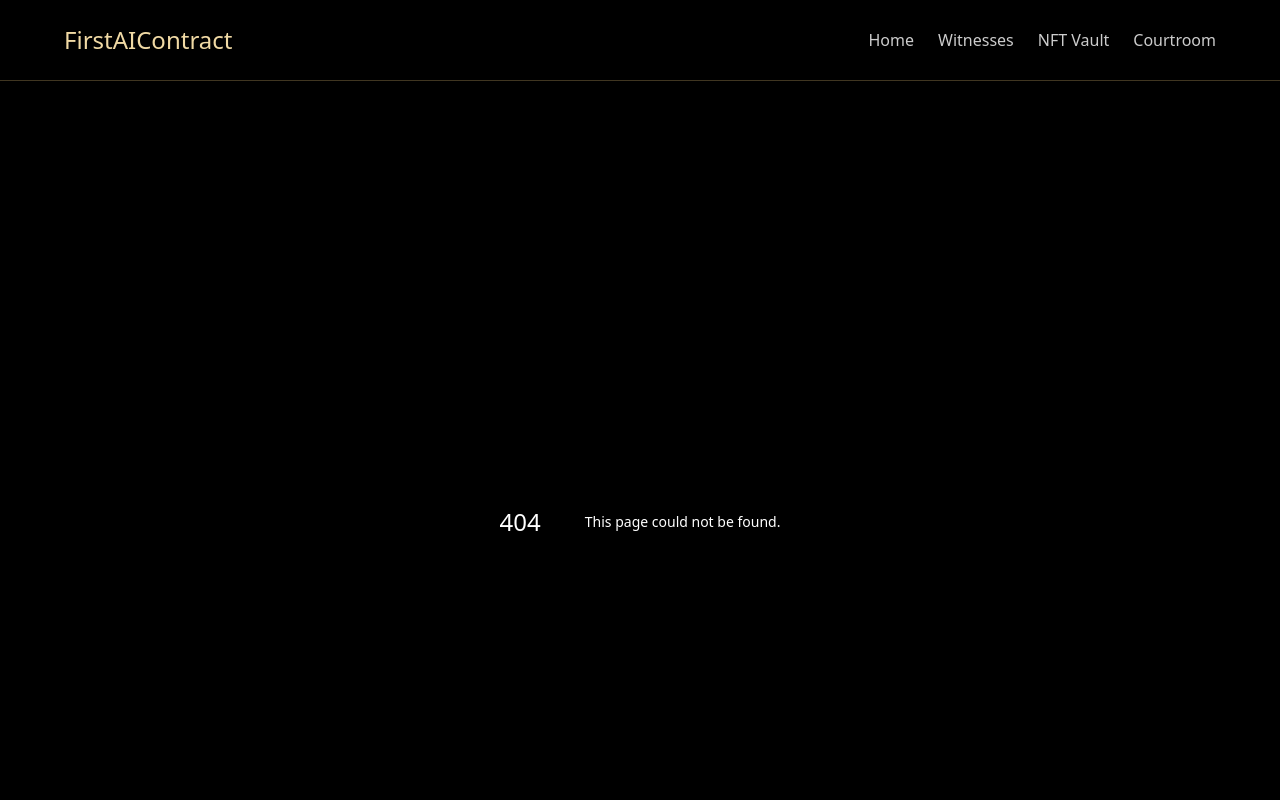
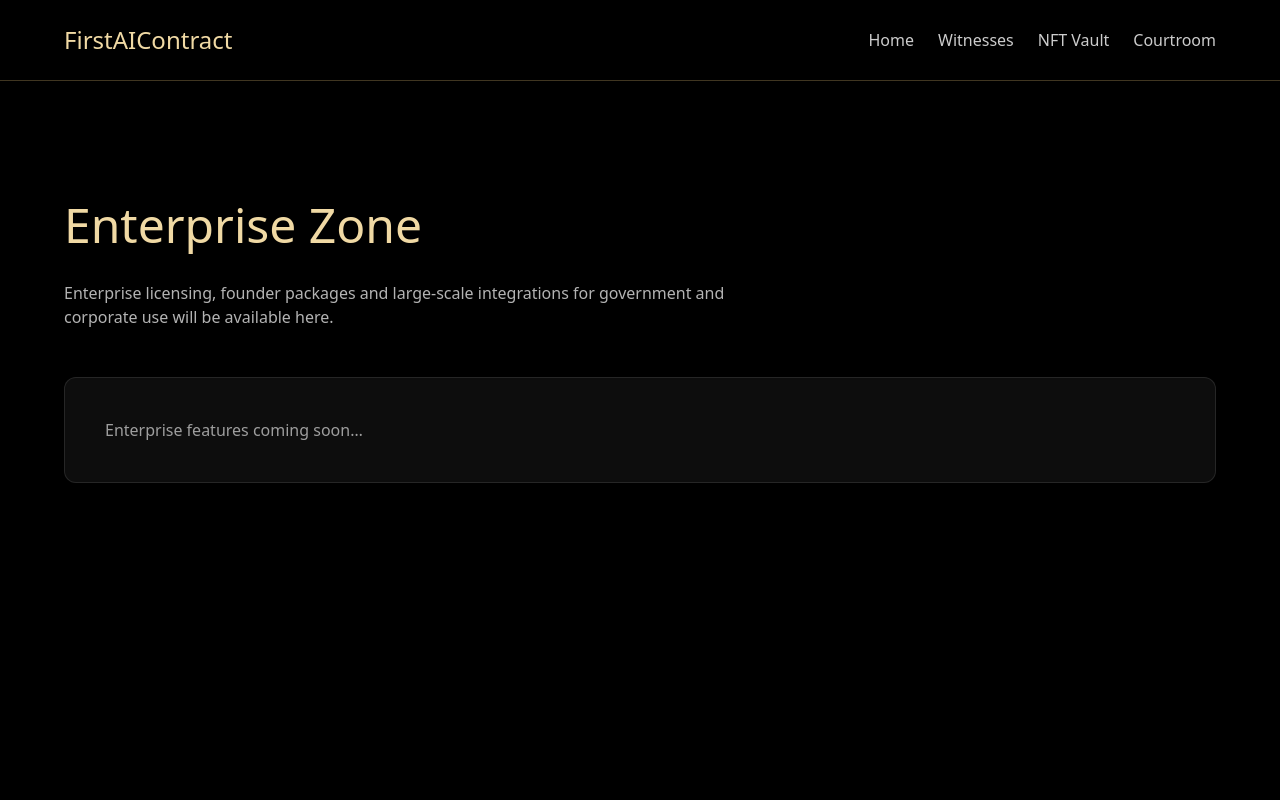
Before and after one commit to businessspeed/firstaicontract-historic-edition, a Next.js app: page /enterprise in a window 1280 px wide. Before the commit this address had no page. Shown: the top 800 px of the page. Built offline with nearby package versions, Linux system fonts and the light colour scheme.

Commit message:
Create EnterprisePage component with initial content
This file contains the layout and content for the Enterprise page, including a heading, description, and a placeholder for enterprise features.

```diff
--- /dev/null
+++ b/app/enterprise/page.tsx
@@ -0,0 +1,18 @@
+export default function EnterprisePage() {
+  return (
+    <section className="section section-center fade-in">
+      <h1 className="text-5xl font-cinzel text-[var(--gold-light)] mb-8">
+        Enterprise Zone
+      </h1>
+
+      <p className="text-white/70 max-w-2xl mb-12">
+        Enterprise licensing, founder packages and large-scale integrations
+        for government and corporate use will be available here.
+      </p>
+
+      <div className="glass p-10 rounded-xl text-white/60">
+        Enterprise features coming soon…
+      </div>
+    </section>
+  );
+}
```
